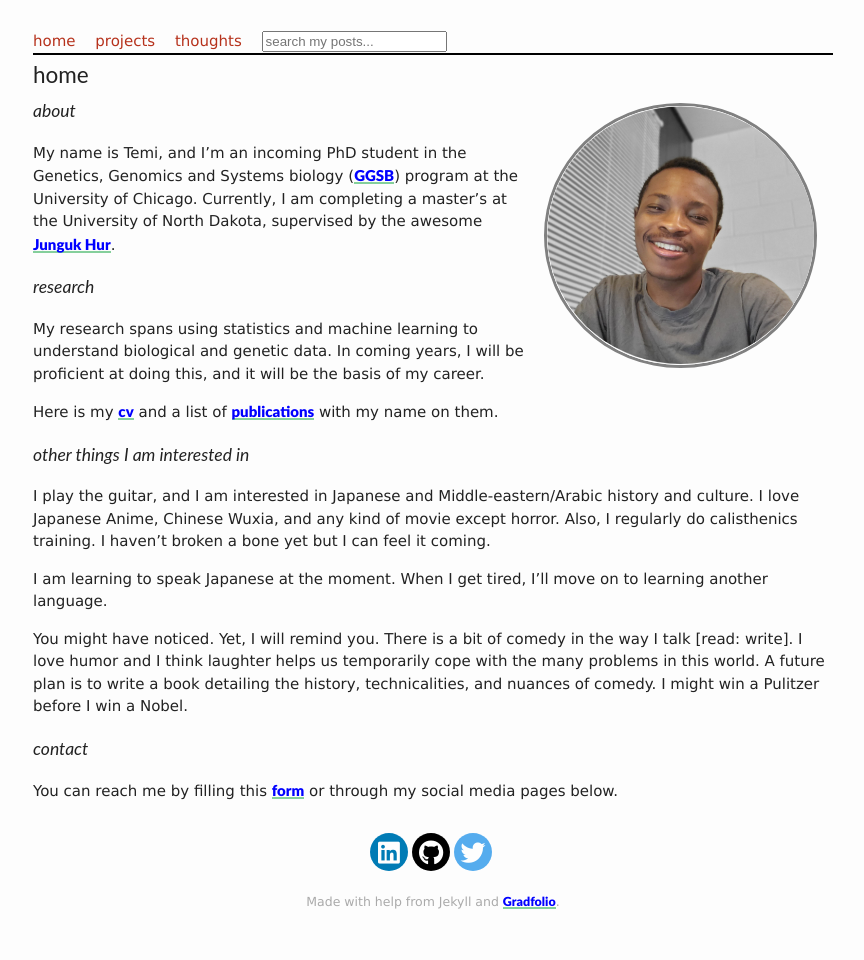
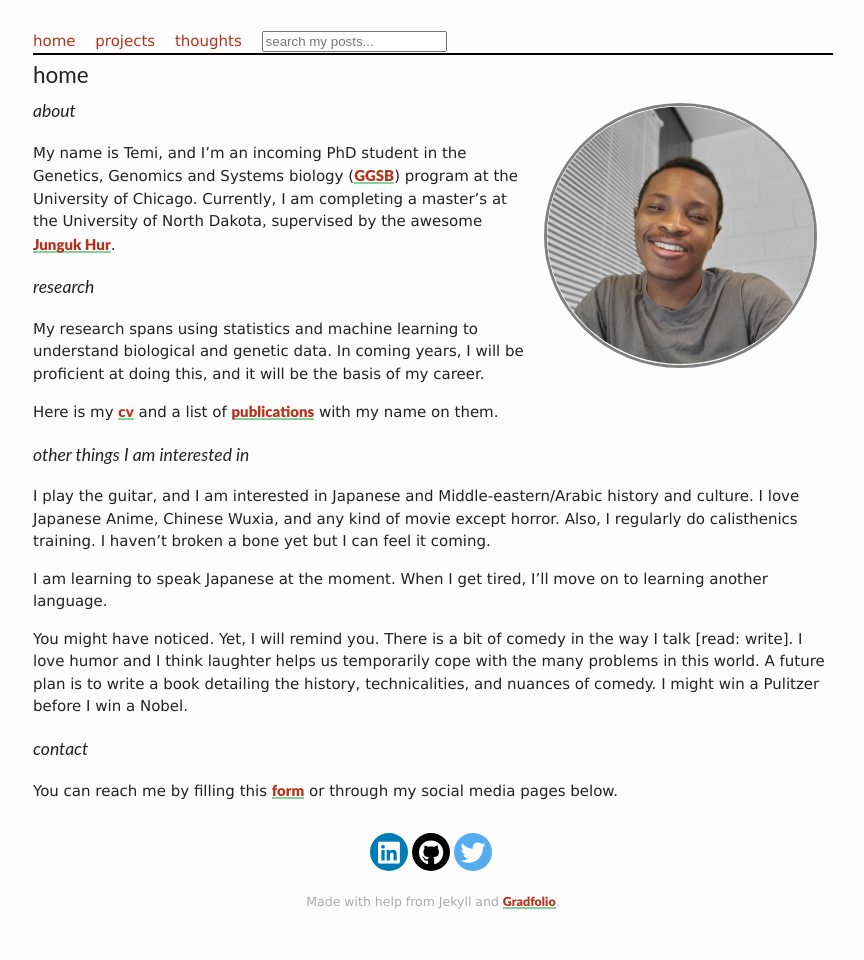
Before and after one commit to tobbyxy/temipete.github.io, a Jekyll site: the page built from index.md, in a window 1280 px wide. Shown: the whole page, without its empty margins (207-1071 px from the left). Built offline with Jekyll 4.4.1, drawn with Linux system fonts in a browser that asks for light colours; nearby versions of some CDN libraries; comment, search, counter and statistics services are not loaded; our own code applies the rules of GitHub Pages for plain Markdown files.

Commit message:
Update style.scss

```diff
--- a/assets/css/_sass/style.scss
+++ b/assets/css/_sass/style.scss
@@ -47,7 +47,8 @@ a {
 
 p a {
   /*color: $text-color;*/
-  color: #0000FF;
+  color: $red;
+  font-weight: normal;
   font-family: "Times New Roman", Times, serif;
   text-decoration: none;
   background: -webkit-linear-gradient(transparent 90%, lighten($brand-color, 10%) 10%);
```
